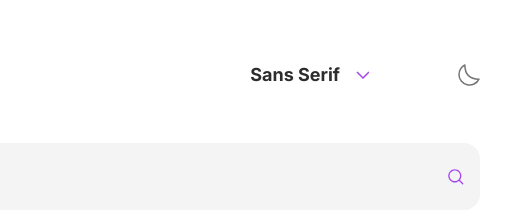
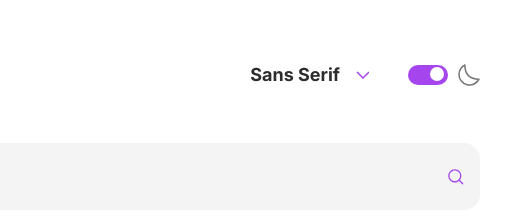
Before and after one commit to Javieer57/FEM-dictonary-app, a website built with webpack: page src/index.pug in a window 1280 px wide. Both pictures are taken after a click on the button "Dark Theme Toggle Switch". Shown: the full height of the page, 512-1023 px from the left. Built offline with nearby package versions, Linux system fonts and the light colour scheme.

Commit message:
feat: improve toggle accessibility

```diff
--- a/src/pug/switch.pug
+++ b/src/pug/switch.pug
@@ -1,6 +1,5 @@
 .toggle-switch__container
-  label.sr-only(for="toggle-switch") Dark Theme Toggle Switch
-  button#toggle-switch.toggle-switch(type="button" aria-pressed="false" role="switch")
+  button#toggle-switch.toggle-switch(type="button" aria-pressed="false" aria-label="Dark Theme Toggle Switch")
     span.slider.round
 
   svg(viewBox="0 0 22 22" fill="none" xmlns="http://www.w3.org/2000/svg")
--- a/src/sass/components/_switch.scss
+++ b/src/sass/components/_switch.scss
@@ -49,7 +49,7 @@
   }
 
   &[aria-pressed="true"] {
-    background-color: rgb(var(--purple));
+    background-color: var(--purple);
 
     .slider:before {
       transform: translateX(22px);
```
